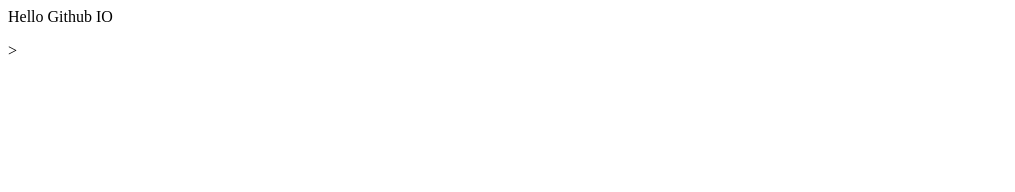
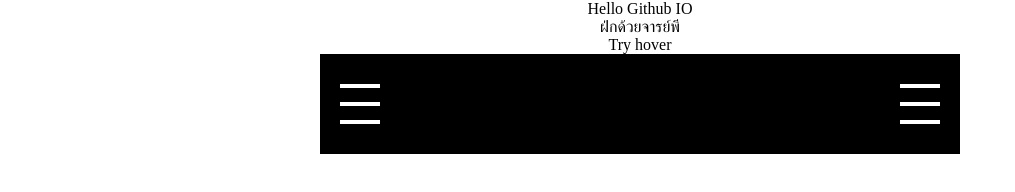
Before and after one commit to ANOONBP/anoonbp, a plain HTML site: page index.html in a window 1280 px wide. Shown: the whole page, without its empty margins (0-1015 px from the left). Drawn offline with Linux system fonts and the light colour scheme.

Commit message:
hamberger

```diff
--- a/index.html
+++ b/index.html
@@ -1 +1,126 @@
-<p>Hello Github IO</p>>
+
+<div style='display: flex; flex-direction: column; align-items: center;'>
+    <p style='margin: auto; display : inline-flex; width: auto; '>Hello Github IO</p>
+    <p style='margin: auto; display : inline-flex; width: auto; '>ฝ่กด้วยจารย์พี</p>
+    <p style='margin: auto; display : inline-flex; width: auto; '>Try hover</p>
+
+    <div class='container'>
+        <div class='line-wrapper_01'>
+            <div class='line line_01'></div>
+            <div class='line line_02'></div>
+            <div class='line line_03'></div>
+        </div>
+
+        <div class='line-wrapper_02'>
+            <div class='line line_01'></div>
+            <div class='line line_02'></div>
+            <div class='line line_03'></div>
+        </div>
+    </div>
+
+</div>
+
+<style>
+    *{
+        box-sizing: border-box;
+    }
+
+    body, html{
+        margin: 0;
+    }
+
+    .container{
+        width: 50vw;
+        height: 100px;
+        padding: 20px;
+
+        display: flex;
+        justify-content: space-between;
+        align-items: center;
+        background-color:black;
+    }
+
+    .line-wrapper_01, .line-wrapper_02{
+        width: 40px;
+        height: 40px;
+
+        display: flex;
+        justify-content: space-between;
+        align-items: flex-start;
+        flex-direction: column;
+        overflow: hidden;
+
+        background-color:black;
+    }
+
+    .line{
+        height: 4px;
+        width: 40px;
+
+        background-color: white;
+    }
+
+    /* Left */
+
+    .line-wrapper_01 .line{
+        transition: all 0.3s;
+    }
+
+    .line-wrapper_01:hover .line_01{
+        transform: rotateZ(45deg);
+        transform-origin: 0 100%;
+        width: calc(40px * 1.25);
+    }
+
+    .line-wrapper_01:hover .line_02{
+        opacity: 0;
+    }
+
+    .line-wrapper_01:hover .line_03{
+        transform: rotateZ(-45deg);
+        transform-origin: 0 0;
+        width: calc(40px * 1.25);
+    }
+
+    /* Right */
+    .line-wrapper_02{
+        align-items: center;
+    }
+
+    .line-wrapper_02 .line{
+        position: relative;
+        transition: top 0.3s 0.3s, bottom 0.3s 0.3s, transform 0.3s, opacity 0s 0.3s;
+    }
+
+    .line-wrapper_02:hover .line{
+        position: relative;
+        transition: top 0.3s, bottom 0.3s, transform 0.3s 0.3s, opacity 0s 0.3s;
+    }
+
+    .line-wrapper_02 .line_01{
+        top: 0;
+    }
+
+    .line-wrapper_02:hover .line_01{
+        top: calc(50% - 2px);
+        transform: rotateZ(-45deg);
+        transform-origin: 50% 50%;
+        width: calc(40px * 1.25);
+    }
+
+    .line-wrapper_02:hover .line_02{
+        opacity: 0;
+    }
+
+    .line-wrapper_02 .line_03{
+        bottom: 0;
+    }
+
+
+    .line-wrapper_02:hover .line_03{
+        bottom: calc(50% - 2px);
+        transform: rotateZ(45deg);
+        transform-origin: 50% 50%;
+        width: calc(40px * 1.25);
+    }
+</style>
```
